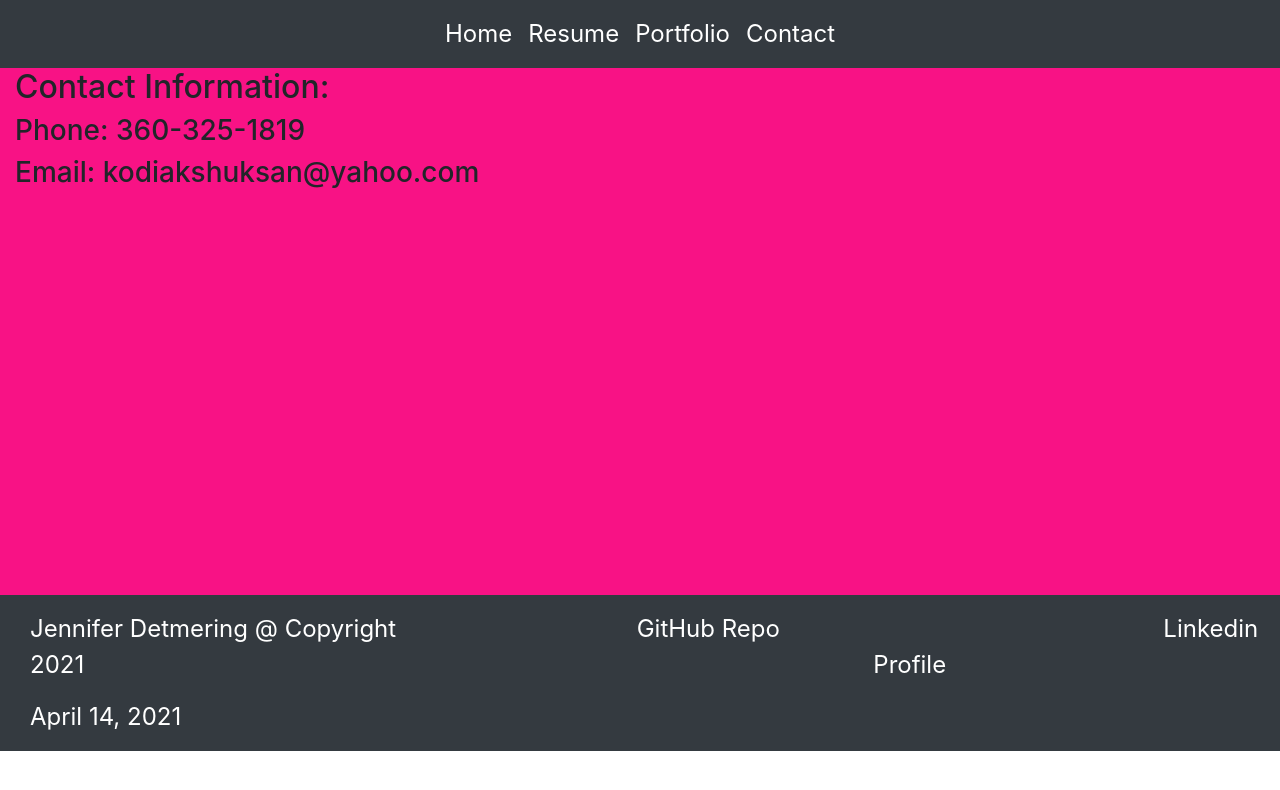
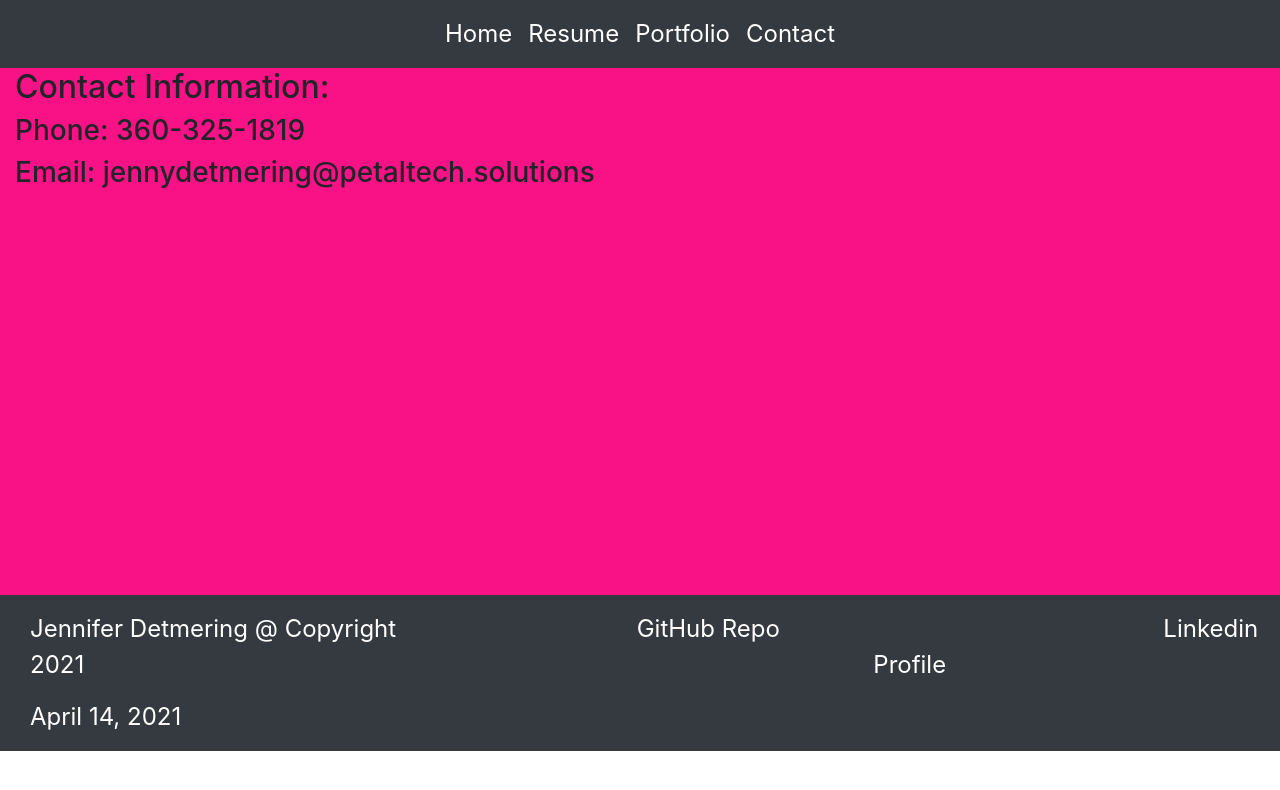
Before and after one commit to kodiakshuksan/Updated-Portfolio, a plain HTML site: page Portfolio_Contact_Link.html in a window 1280 px wide. Drawn offline with nearby package versions, Linux system fonts and the light colour scheme.

Commit message:
updating contacts and editing

```diff
--- a/Portfolio_Contact_Link.html
+++ b/Portfolio_Contact_Link.html
@@ -47,7 +47,7 @@
             <div>
                 <h2>Contact Information:</h2>
                 <h3>Phone: 360-325-1819</h3>
-                <h3>Email: kodiakshuksan@yahoo.com</h3>
+                <h3>Email: jennydetmering@petaltech.solutions</h3>
             </div>
         </section>
 
```
Also changed, not shown: index.html (+1 -1 lines), assets/Ody.jpg (added), 1 other file.
